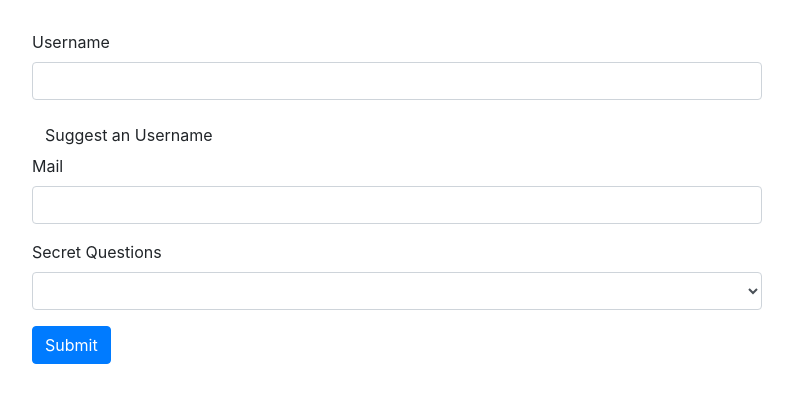
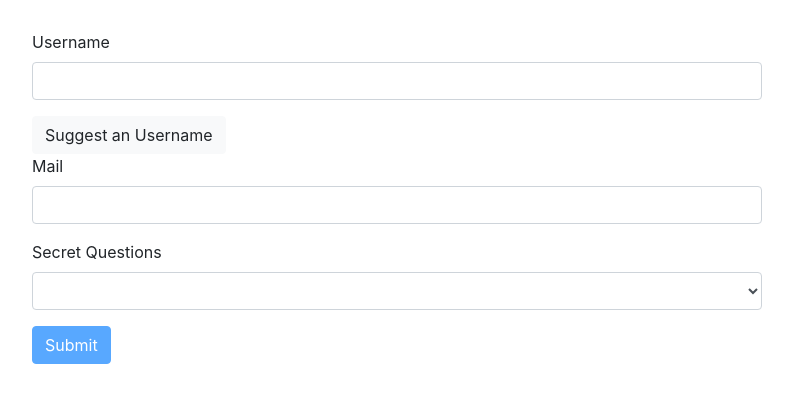
Before and after one commit to kosovych/ng-cg, an Angular app: page / in a window 1280 px wide. Shown: the top 402 px of the page, without its empty margins (53-846 px from the left). Built offline with nearby package versions, Linux system fonts and the light colour scheme.

Commit message:
added validation

```diff
--- a/src/app/app.component.css
+++ b/src/app/app.component.css
@@ -1,3 +1,11 @@
 .container {
   margin-top: 30px;
 }
+
+.ng-touched.ng-invalid.form-control {
+  border: 1px solid red;
+}
+
+.text-muted {
+  color: red !important;
+}
--- a/src/app/app.component.html
+++ b/src/app/app.component.html
@@ -7,10 +7,18 @@
             <label for="username">Username</label>
             <input type="text" id="username" class="form-control" ngModel name="username" required>
           </div>
-          <button class="btn btn-default" type="button">Suggest an Username</button>
+          <button class="btn btn-light" type="button">Suggest an Username</button>
           <div class="form-group">
             <label for="email">Mail</label>
-            <input type="email" id="email" class="form-control" ngModel name="email" required email>
+            <input type="email" id="email"
+              class="form-control"
+              ngModel
+              name="email"
+              required
+              email
+              #email="ngModel"
+            >
+            <small *ngIf="!email.valid && email.touched" class="form-text text-muted">Email is invalid</small>
           </div>
         </div>
         <div class="form-group">
@@ -20,7 +28,13 @@
             <option value="teacher">Your first teacher?</option>
           </select>
         </div>
-        <button class="btn btn-primary" type="submit">Submit</button>
+        <button
+          class="btn btn-primary"
+          type="submit"
+          [disabled]="!f.valid"
+          >
+          Submit
+        </button>
       </form>
     </div>
   </div>
```
